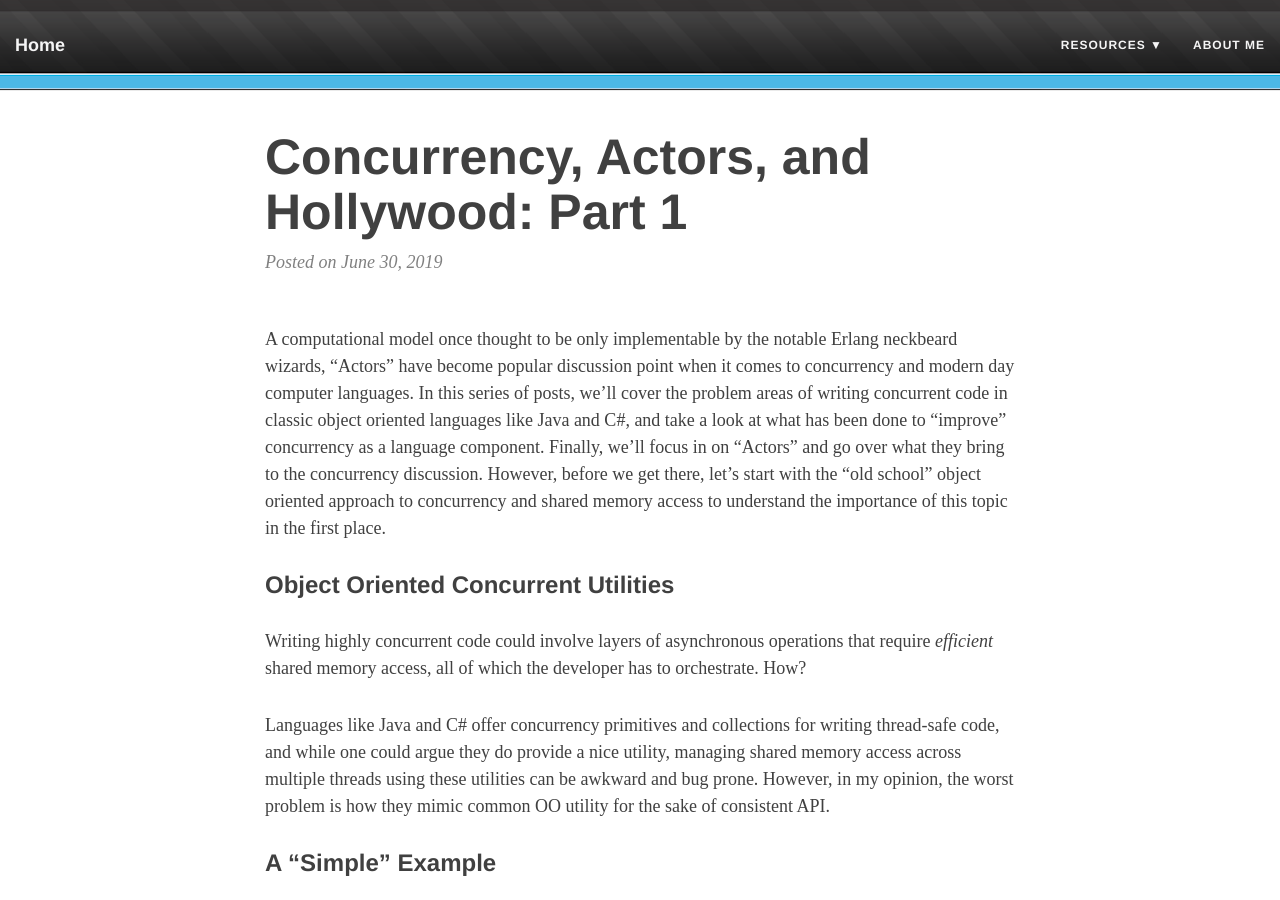
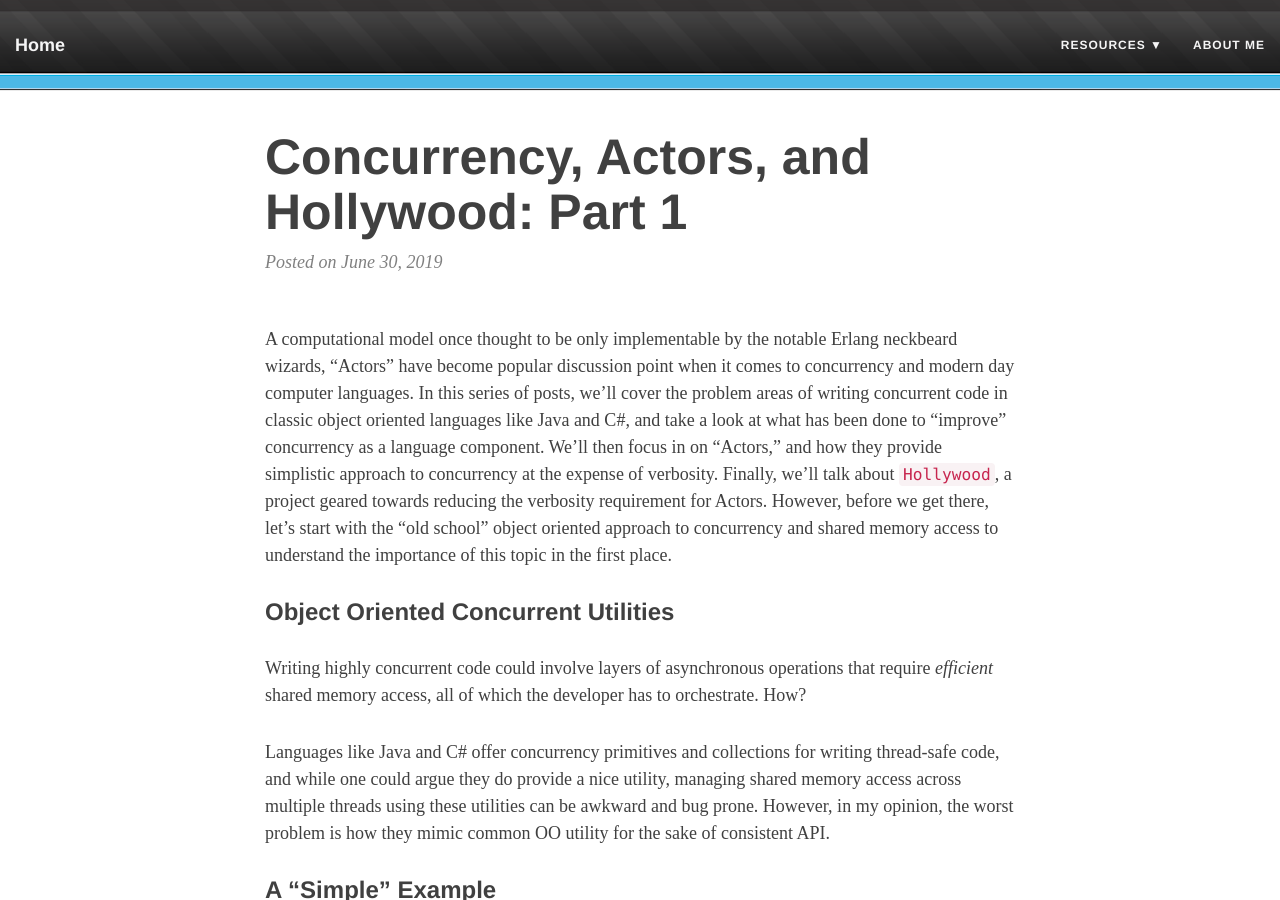
Before and after one commit to mbolt35/mbolt35.github.io, a Jekyll site: the page built from _posts/2019-06-30-concurrency-actors-hollywood-part1.md, in a window 1280 px wide and 900 px high. Built offline with Jekyll 4.4.1, drawn with Linux system fonts in a browser that asks for light colours; nearby versions of some CDN libraries; some web fonts are replaced; comment, search, counter and statistics services are not loaded.

Commit message:
Updated concurrency post.

```diff
--- a/_posts/2019-06-30-concurrency-actors-hollywood-part1.md
+++ b/_posts/2019-06-30-concurrency-actors-hollywood-part1.md
@@ -2,7 +2,7 @@
 layout: post
 title: "Concurrency, Actors, and Hollywood: Part 1"
 ---
-A computational model once thought to be only implementable by the notable Erlang neckbeard wizards, "Actors" have become popular discussion point when it comes to concurrency and modern day computer languages. In this series of posts, we'll cover the problem areas of writing concurrent code in classic object oriented languages like Java and C#, and take a look at what has been done to "improve" concurrency as a language component. Finally, we'll focus in on "Actors" and go over what they bring to the concurrency discussion. However, before we get there, let's start with the "old school" object oriented approach to concurrency and shared memory access to understand the importance of this topic in the first place.
+A computational model once thought to be only implementable by the notable Erlang neckbeard wizards, "Actors" have become popular discussion point when it comes to concurrency and modern day computer languages. In this series of posts, we'll cover the problem areas of writing concurrent code in classic object oriented languages like Java and C#, and take a look at what has been done to "improve" concurrency as a language component. We'll then focus in on "Actors," and how they provide simplistic approach to concurrency at the expense of verbosity. Finally, we'll talk about `Hollywood`, a project geared towards reducing the verbosity requirement for Actors. However, before we get there, let's start with the "old school" object oriented approach to concurrency and shared memory access to understand the importance of this topic in the first place.
 
 ### Object Oriented Concurrent Utilities
 Writing highly concurrent code could involve layers of asynchronous operations that require _efficient_ shared memory access, all of which the developer has to orchestrate. How?
```
